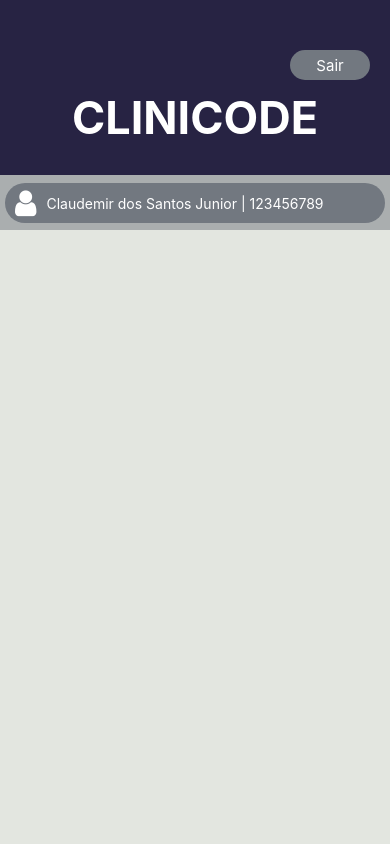
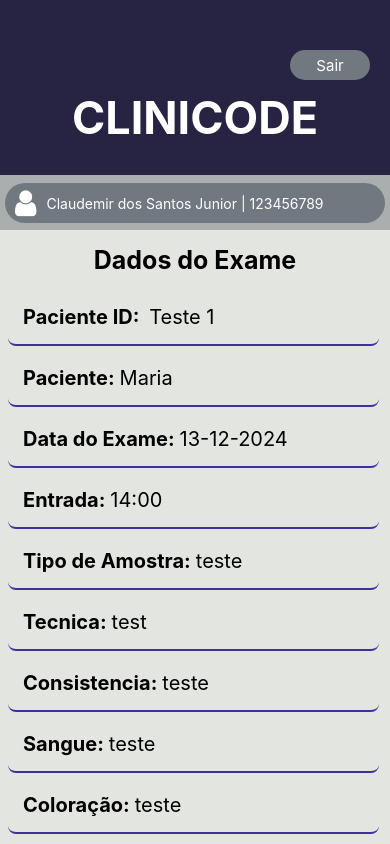
Before and after one commit to Claudemir786/Biomed-Parasitologia-App-Mobile, a React Native app: screen /Laudo in a window 390 px wide. Built offline with nearby package versions, Linux system fonts and the light colour scheme.

Commit message:
tela de laudo criada

```diff
--- a/index.js
+++ b/index.js
@@ -1,9 +1,9 @@
 import { registerRootComponent } from 'expo';
 
-//import Abas from './src/routes/abas';
-import Laudo from './src/Pages/Laudo';
+import Abas from './src/routes/abas';
+//import Laudo from './src/Pages/Laudo';
 
 // registerRootComponent calls AppRegistry.registerComponent('main', () => App);
 // It also ensures that whether you load the app in Expo Go or in a native build,
 // the environment is set up appropriately
-registerRootComponent(Laudo);
+registerRootComponent(Abas);
--- a/src/Components/BotaoPadrao.js
+++ b/src/Components/BotaoPadrao.js
@@ -22,7 +22,7 @@
         marginLeft:70,
         marginRight:70,
         padding:17,
-        borderRadius:8,
+        borderRadius:20,
 
 
     },
--- a/src/Pages/Laudo.js
+++ b/src/Pages/Laudo.js
@@ -1,7 +1,75 @@
-import {View, Text, StyleSheet,SafeAreaView, ScrollView} from 'react-native'
+import {View, Text, StyleSheet,SafeAreaView, ScrollView, FlatList} from 'react-native'
 import Cabecalho from '../Components/Cabecalho/Cabecalho'
+import Botao from '../Components/BotaoPadrao'
+
+const dadosTeste = [{
+    "id": 1, "paciente": "Maria", "dataExame": "13-12-2024", "entrada": "14:00", "tipoAmostra": "teste",
+    "tecnica": "test", "consistencia": "teste", "sangue": "teste", "coloracao": "teste", "muco": "sim", "parasita":"teste",
+    "alunoResponsavel": "Raquel", "professorResponsavel": "Claudemir Junior"
+}]
+
+const Lista = ({exame}) =>{
+
+    return(
+        <View style={{marginBottom:50}}>
+            <View style={styles.linha}>
+                <Text style={styles.subtitulo}>Paciente ID: </Text>
+                <Text style={styles.dadosReturm}>Teste {exame?.id}</Text>
+            </View>
+            <View style={styles.linha}>
+                <Text style={styles.subtitulo}>Paciente:</Text>
+                <Text style={styles.dadosReturm}>{exame?.paciente}</Text>
+            </View>
+            <View style={styles.linha}>
+                <Text style={styles.subtitulo}>Data do Exame:</Text>
+                <Text style={styles.dadosReturm}>{exame?.dataExame}</Text>
+            </View >
+              <View style={styles.linha}>
+                <Text style={styles.subtitulo}>Entrada:</Text>
+                <Text style={styles.dadosReturm}>{exame?.entrada}</Text>
+            </View>
+            <View style={styles.linha}>
+                <Text style={styles.subtitulo}>Tipo de Amostra:</Text>
+                <Text style={styles.dadosReturm}>{exame?.tipoAmostra}</Text>
+            </View>
+            <View style={styles.linha}>
+                <Text style={styles.subtitulo}>Tecnica:</Text>
+                <Text style={styles.dadosReturm}>{exame?.tecnica}</Text>
+            </View>
+            <View style={styles.linha}>
+                <Text style={styles.subtitulo}>Consistencia:</Text>
+                <Text style={styles.dadosReturm}>{exame?.consistencia}</Text>
+            </View>
+            <View style={styles.linha}>
+                <Text style={styles.subtitulo}>Sangue:</Text>
+                <Text style={styles.dadosReturm}>{exame?.sangue}</Text>
+            </View>
+            <View style={styles.linha}>
+                <Text style={styles.subtitulo}>Coloração:</Text>
+                <Text style={styles.dadosReturm}>{exame?.coloracao}</Text>
+            </View>
+            <View style={styles.linha}>
+                <Text style={styles.subtitulo}>Muco:</Text>
+                <Text style={styles.dadosReturm}>{exame?.muco}</Text>
+            </View>
+            <View style={styles.linha}>
+                <Text style={styles.subtitulo}>Parasita:</Text>
+                <Text style={styles.dadosReturm}>{exame?.parasita}</Text>
+            </View>
+            <View style={styles.linha}>
+                <Text style={styles.subtitulo}>Aluno Responsavel:</Text>
+                <Text style={styles.dadosReturm}>{exame?.alunoResponsavel}</Text>
+            </View>
+            <View style={styles.linha}>
+                <Text style={styles.subtitulo}>Professor Responsavel:</Text>
+                <Text style={styles.dadosReturm}>{exame?.professorResponsavel}</Text>
+            </View>
 
 
+        </View>
+    )
+
+}
 
 export default function Laudo({navigation}){
 
@@ -11,6 +79,24 @@
 
             <ScrollView style={styles.body}>
 
+                <View style={styles.titulo}>
+
+                    <Text style={{fontSize:25, fontWeight:'bold'}}>Dados do Exame</Text>
+
+                </View>
+
+                     <FlatList
+
+                        data={dadosTeste}
+                        keyExtractor={(item) => item.id}
+                        renderItem={({item}) => <Lista exame={item} />}
+
+                    />
+
+                <Botao titulo='EXCLUIR EXAME' corBotao='red' corTexto='#fff'/>
+                <View style={{marginBottom:15}}></View>
+                <Botao titulo='EDITAR EXAME' corBotao='#0D6EFD' corTexto='#fff'/>
+                <View style={{marginBottom:80}}></View>
 
             </ScrollView>
         </SafeAreaView>
@@ -28,5 +114,36 @@
     body:{
          flex: 1,
         backgroundColor:'#E3E6E0',
+        width:'100%'
+
+    },
+    titulo:{
+        marginTop:15,
+        alignItems:'center',
+        justifyContent:'center',
+        marginBottom:15
+    },
+    linha:{
+        flexDirection:'row',
+        alignItems:'flex-start',
+        borderBottomWidth:2,
+        borderColor:'#3f319cff',
+        marginBottom:5,
+        padding:15,
+        width:'95%',
+        marginLeft:8,
+        borderRadius:8,
+        flexWrap:'wrap'
+
+
+
+    },
+    subtitulo:{
+        fontWeight:'bold',
+        fontSize:20
+    },
+    dadosReturm:{
+        fontSize:20,
+        marginLeft:5,
     }
 })
```
